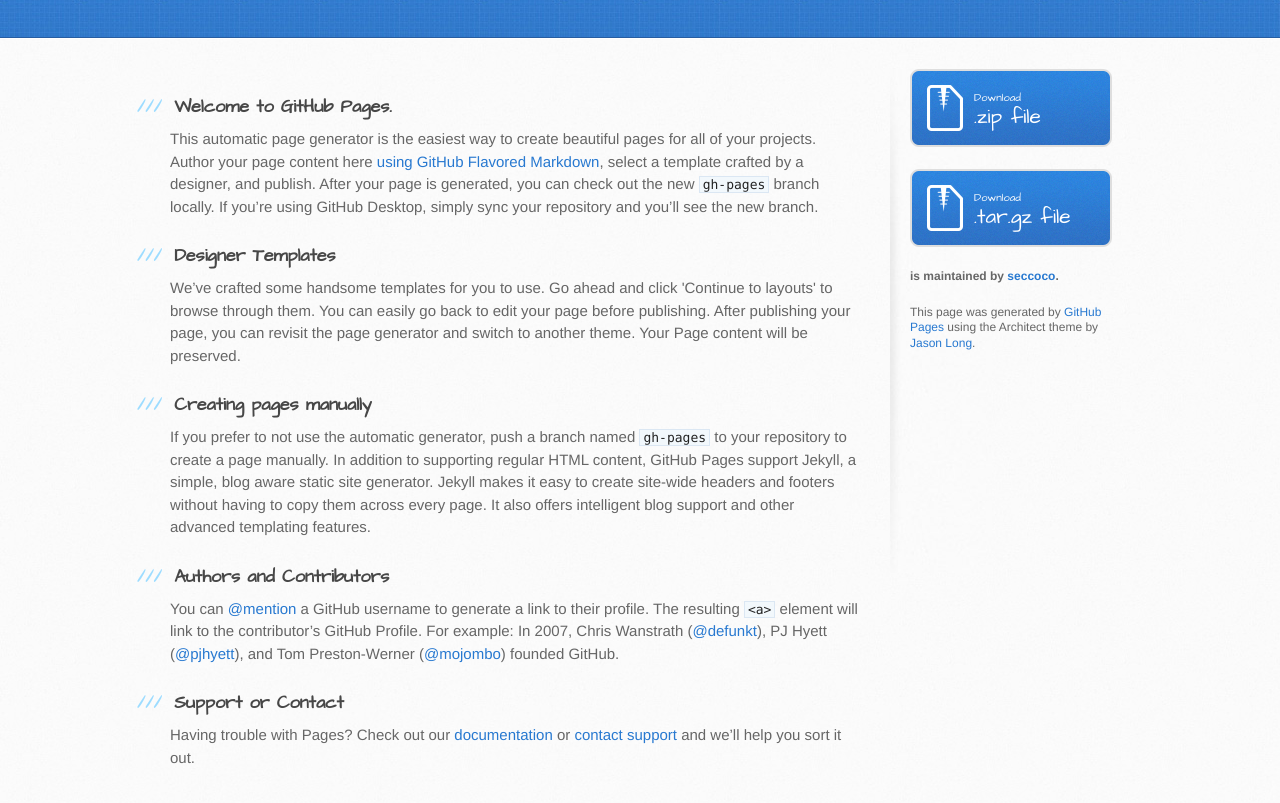
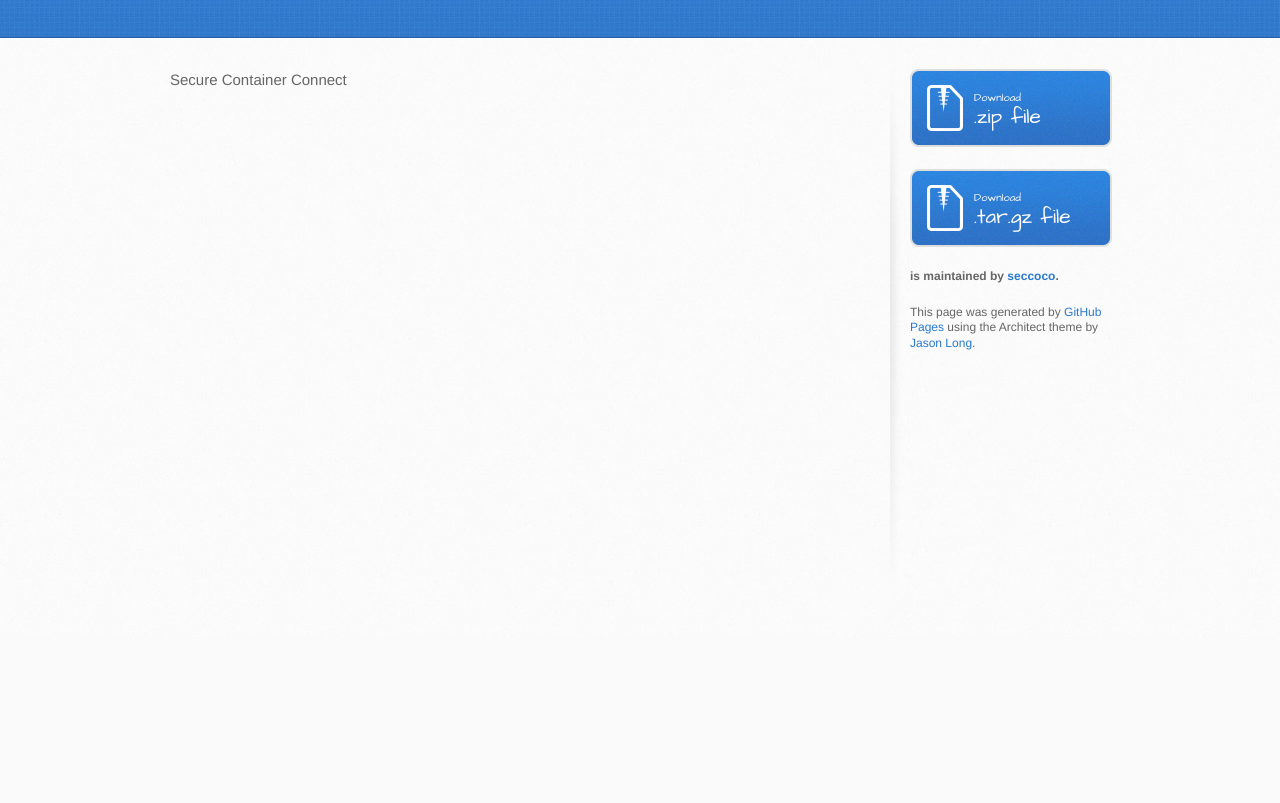
Before and after one commit to seccoco/seccoco-android, a plain HTML site: page index.html in a window 1280 px wide. Shown: the part 163-966 px from the top of the page. After the commit the page ends 800 px from the top, so only its background shows below. Drawn offline with Linux system fonts and the light colour scheme.

```diff
--- a/index.html
+++ b/index.html
@@ -28,30 +28,7 @@
     <div id="content-wrapper">
       <div class="inner clearfix">
         <section id="main-content">
-          <h3>
-<a id="welcome-to-github-pages" class="anchor" href="#welcome-to-github-pages" aria-hidden="true"><span class="octicon octicon-link"></span></a>Welcome to GitHub Pages.</h3>
-
-<p>This automatic page generator is the easiest way to create beautiful pages for all of your projects. Author your page content here <a href="https://guides.github.com/features/mastering-markdown/">using GitHub Flavored Markdown</a>, select a template crafted by a designer, and publish. After your page is generated, you can check out the new <code>gh-pages</code> branch locally. If you’re using GitHub Desktop, simply sync your repository and you’ll see the new branch.</p>
-
-<h3>
-<a id="designer-templates" class="anchor" href="#designer-templates" aria-hidden="true"><span class="octicon octicon-link"></span></a>Designer Templates</h3>
-
-<p>We’ve crafted some handsome templates for you to use. Go ahead and click 'Continue to layouts' to browse through them. You can easily go back to edit your page before publishing. After publishing your page, you can revisit the page generator and switch to another theme. Your Page content will be preserved.</p>
-
-<h3>
-<a id="creating-pages-manually" class="anchor" href="#creating-pages-manually" aria-hidden="true"><span class="octicon octicon-link"></span></a>Creating pages manually</h3>
-
-<p>If you prefer to not use the automatic generator, push a branch named <code>gh-pages</code> to your repository to create a page manually. In addition to supporting regular HTML content, GitHub Pages support Jekyll, a simple, blog aware static site generator. Jekyll makes it easy to create site-wide headers and footers without having to copy them across every page. It also offers intelligent blog support and other advanced templating features.</p>
-
-<h3>
-<a id="authors-and-contributors" class="anchor" href="#authors-and-contributors" aria-hidden="true"><span class="octicon octicon-link"></span></a>Authors and Contributors</h3>
-
-<p>You can <a href="https://github.com/blog/821" class="user-mention">@mention</a> a GitHub username to generate a link to their profile. The resulting <code>&lt;a&gt;</code> element will link to the contributor’s GitHub Profile. For example: In 2007, Chris Wanstrath (<a href="https://github.com/defunkt" class="user-mention">@defunkt</a>), PJ Hyett (<a href="https://github.com/pjhyett" class="user-mention">@pjhyett</a>), and Tom Preston-Werner (<a href="https://github.com/mojombo" class="user-mention">@mojombo</a>) founded GitHub.</p>
-
-<h3>
-<a id="support-or-contact" class="anchor" href="#support-or-contact" aria-hidden="true"><span class="octicon octicon-link"></span></a>Support or Contact</h3>
-
-<p>Having trouble with Pages? Check out our <a href="https://help.github.com/pages">documentation</a> or <a href="https://github.com/contact">contact support</a> and we’ll help you sort it out.</p>
+          <p>Secure Container Connect</p>
         </section>
 
         <aside id="sidebar">
```
Also changed, not shown: params.json (+1 -1 lines).
